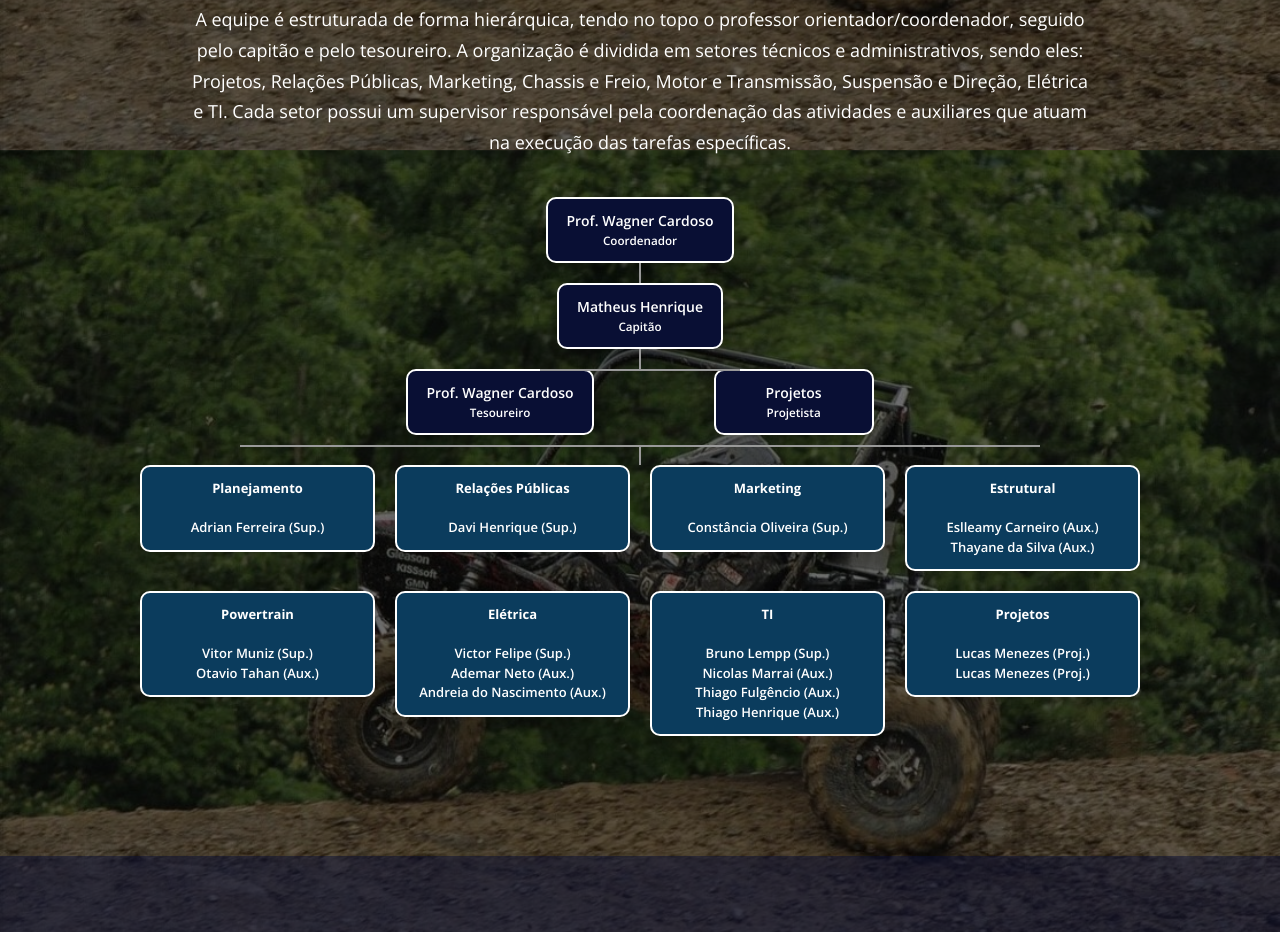
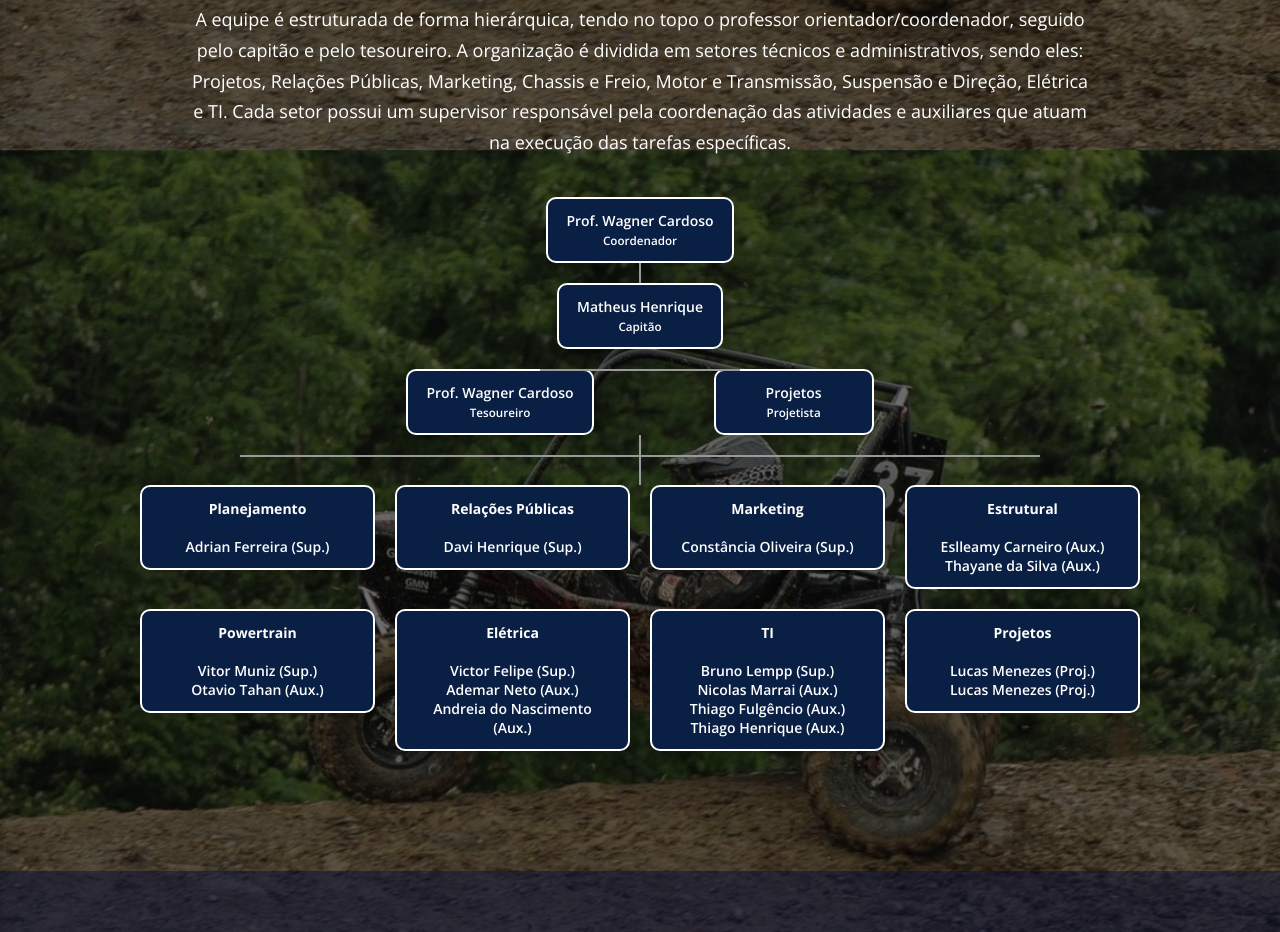
Before and after one commit to bajaengrenados/bajaengrenados.github.io, a plain HTML site: page index.html in a window 1280 px wide. Shown: the part 1532-2464 px from the top of the page. Drawn offline with nearby package versions, Linux system fonts and the light colour scheme.

Commit message:
Update organograma.css

```diff
--- a/assets/css/organograma.css
+++ b/assets/css/organograma.css
@@ -1,5 +1,5 @@
 /* ==================================================
-ORGANOGRAMA AUTOMÁTICO (COMPATÍVEL COM JS)
+ORGANOGRAMA COMPLETO — VERSÃO FINAL
 ================================================== */
 
 .organograma{
@@ -33,18 +33,18 @@
   transform: translateX(-50%);
 }
 
-/* remove do primeiro nível */
+/* remove linha do topo */
 .organograma > .org-nivel:first-child::before{
   display: none;
 }
 
 /* ===============================
-BOXES
+BOXES (PADRÃO ÚNICO)
 ================================*/
 .org-box{
   position: relative;
 
-  background: var(--azul-marinho);
+  background: #0a1f44; /* cor única */
   color: #fff;
 
   padding: 12px 18px;
@@ -58,17 +58,30 @@
 
   border: 2px solid #fff;
   box-shadow: 0 6px 16px rgba(0,0,0,.15);
+
+  transition: 0.2s ease;
+}
+
+.org-box:hover{
+  transform: translateY(-3px);
+  box-shadow: 0 10px 22px rgba(0,0,0,.2);
+}
+
+/* remove variação antiga */
+.setor{
+  background: #0a1f44;
 }
 
 /* ===============================
-NÍVEL DUPLO (TES + PROJETOS)
+TESOUREIRO + PROJETOS
 ================================*/
 .org-duplo-linha{
+  position: relative;
   justify-content: center;
   gap: 120px;
 }
 
-/* linha horizontal automática */
+/* linha horizontal entre os dois */
 .org-duplo-linha::after{
   content: '';
   position: absolute;
@@ -80,11 +93,17 @@
   transform: translateX(-50%);
 }
 
-/* remove linhas manuais antigas */
-.linha-horizontal,
-.linha-vertical-central,
-.org-linha{
-  display: none !important;
+/* LINHA DESCENDO DO MEIO (IMPORTANTE 🔥) */
+.org-duplo-linha::before{
+  content: '';
+  position: absolute;
+  top: 100%;
+  left: 50%;
+  width: 2px;
+  height: 30px;
+  background: #999;
+  transform: translateX(-50%);
+  z-index: 1;
 }
 
 /* ===============================
@@ -97,37 +116,41 @@
 
   width: 100%;
   max-width: 1000px;
-  margin-top: 10px;
+
+  margin-top: 30px;
+  position: relative;
 }
 
-/* linha vertical central descendo */
+/* linha vertical conectando com nível acima */
 .org-setores::before{
   content: '';
   position: absolute;
-  top: -20px;
+  top: -30px;
   left: 50%;
   width: 2px;
-  height: 20px;
+  height: 30px;
   background: #999;
   transform: translateX(-50%);
 }
 
-/* linha horizontal ligando setores */
+/* linha horizontal ligando todos setores */
 .org-setores::after{
   content: '';
   position: absolute;
-  top: -20px;
+  top: -30px;
   left: 10%;
   width: 80%;
   height: 2px;
   background: #999;
 }
 
-/* setores */
-.setor{
-  background: #0b3c5d;
-  font-size: 13px;
-  line-height: 1.5;
+/* ===============================
+REMOVE LINHAS ANTIGAS DO JS
+================================*/
+.linha-horizontal,
+.linha-vertical-central,
+.org-linha{
+  display: none !important;
 }
 
 /* ===============================
@@ -149,6 +172,10 @@
     display: none;
   }
 
+  .org-duplo-linha::before{
+    height: 20px;
+  }
+
   .org-setores{
     grid-template-columns: 1fr;
   }
```
